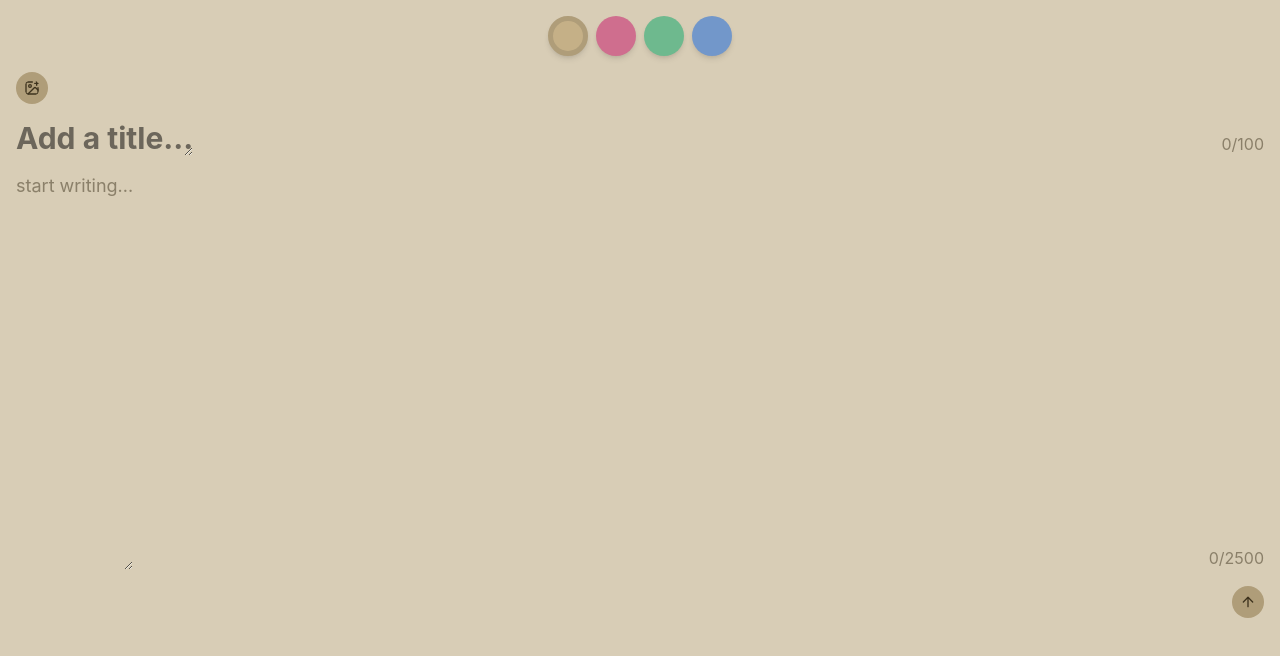
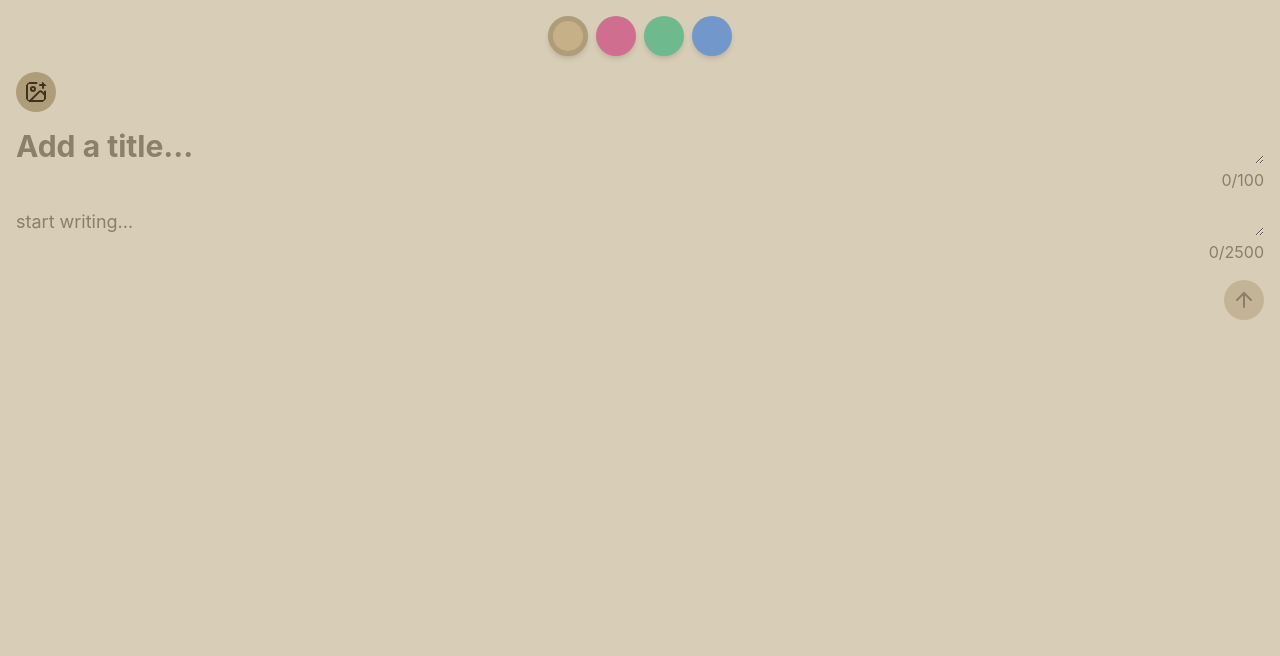
Before and after one commit to Maneboy1238/easy-notes, a React (Vite) app: page /note/compose in a window 1280 px wide. Shown: the top 656 px of the page. Built offline with nearby package versions, Linux system fonts and the light colour scheme.

Commit message:
style -  improved styling of note and compose page also i styled the delete btn in sticker component

```diff
--- a/src/components/Sticker.jsx
+++ b/src/components/Sticker.jsx
@@ -8,14 +8,14 @@ export const Sticker = forwardRef(({ sticker, mode, handleDeleteSticker }, ref)
         left: `${sticker?.left * 100}%`,
         top: `${sticker?.top * 100}%`,
       }}
-      className="size-16 z-50"
+      className="size-16 z-40"
     >
       {mode === 'edit' && (
         <button
-          className="absolute"
+          className="absolute -top-2 -right-4 z-50"
           onClick={handleDeleteSticker}
         >
-          <LuX className="stroke-zinc-100 icon" />
+          <LuX className="stroke-zinc-100 bg-zinc-900/40 icon" />
         </button>
       )}
       <img
--- a/src/index.css
+++ b/src/index.css
@@ -1,11 +1,11 @@
 @import "tailwindcss";
 
 @utility page-layout {
-  @apply w-full h-screen min-h-screen flex flex-col gap-4 p-4
+  @apply w-full min-h-screen flex flex-col gap-4 p-4
 }
 
 @utility icon {
-  @apply size-8 p-2 rounded-full
+  @apply size-10 p-2 rounded-full
 }
 
 @utility note-content {
@@ -17,7 +17,7 @@
 }
 
 @utility textbox-container {
-  @apply w-full flex items-end justify-between
+  @apply w-full flex flex-col gap-1
 }
 
 @utility textbox {
--- a/src/pages/Compose/Compose.jsx
+++ b/src/pages/Compose/Compose.jsx
@@ -1,5 +1,5 @@
 import { useRef, useState } from "react";
-import { LuChevronRight, LuImagePlus } from "react-icons/lu"
+import { LuChevronLeft, LuImagePlus } from "react-icons/lu"
 import { StickerContext } from "../../hooks/useStickerContext";
 import { ColorPicker } from "./components/ColorPicker/ColorPicker";
 import { InputBox } from "./components/InputBox/InputBox";
@@ -33,7 +33,7 @@ export default function Compose({ notes, setNotes }) {
       >
         {showStickerLibrary ? (
           <button onClick={() => setShowStickerLibrary(false)}>
-            <LuChevronRight
+            <LuChevronLeft
               style={{
                 background: currentColor.mid,
                 stroke: currentColor.dark
--- a/src/pages/Compose/components/InputBox/InputBox.jsx
+++ b/src/pages/Compose/components/InputBox/InputBox.jsx
@@ -85,7 +85,7 @@ export function InputBox({ sticker, currentColor, setCurrentColorId, setNotes, n
       style={{
         position: currentMode === mode.EDIT && 'relative',
       }}
-      className="flex flex-col gap-4 h-[90%] mt-0 pt-0 md:h-[70%] w-full m-auto"
+      className="flex flex-col gap-4 mt-0 pt-0 w-full m-auto"
       ref={inputContainerRef}
     >
       {currentMode === mode.EDIT && noteSticker.length > 0 ? (
@@ -102,6 +102,7 @@ export function InputBox({ sticker, currentColor, setCurrentColorId, setNotes, n
       <div className="textbox-container">
         <textarea
           ref={headerInputRef}
+          style={{ color: currentColor.dark }}
           className="note-header textbox"
           maxLength={input.maxHeaderLength}
           placeholder="Add a title..."
@@ -114,6 +115,7 @@ export function InputBox({ sticker, currentColor, setCurrentColorId, setNotes, n
             color: currentColor.dark,
             opacity: 0.5
           }}
+          className="ml-auto"
         >
           <span>{headerInput.length}</span>
           /{input.maxHeaderLength}</div>
@@ -137,6 +139,7 @@ export function InputBox({ sticker, currentColor, setCurrentColorId, setNotes, n
             color: currentColor.dark,
             opacity: 0.5
           }}
+          className="ml-auto"
         >
           <span>{bodyInput.length}</span>
           /{input.maxBodyLength}</div>
@@ -145,7 +148,7 @@ export function InputBox({ sticker, currentColor, setCurrentColorId, setNotes, n
       <button
         onClick={handleSaveNote}
         disabled={checkIfInputIsEmpty()}
-        className="ml-auto"
+        className="ml-auto disabled:opacity-50"
       >
         <LuArrowUp
           style={{
--- a/src/pages/Notes/Note.jsx
+++ b/src/pages/Notes/Note.jsx
@@ -58,7 +58,7 @@ export default function Note({ setNotes, notes }) {
             color: note.color.dark
           }}
           className="note-header"
-        >{note.head}</h2>
+        ><pre className="whitespace-pre-wrap wrap-break-word">{note.head}</pre></h2>
         <pre
           style={{
             color: note.color.dark
```
